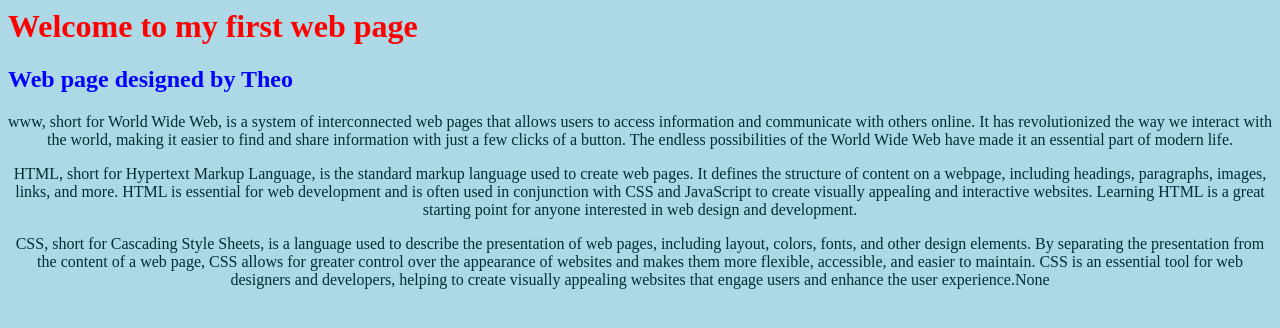
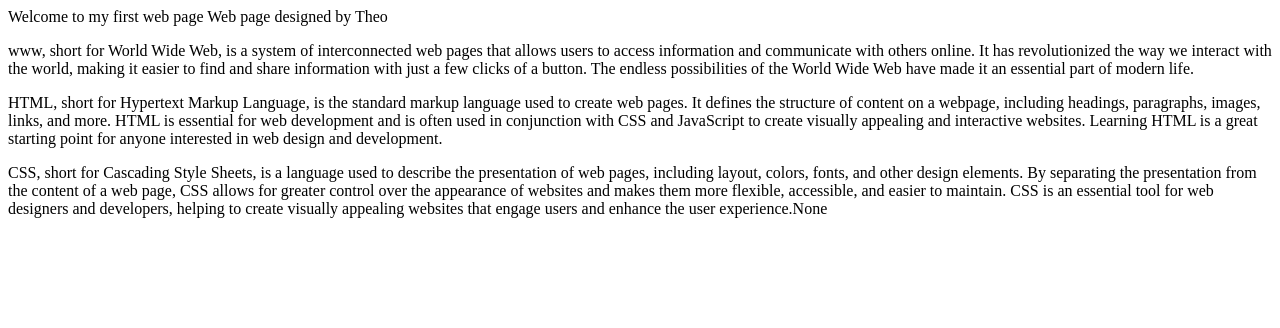
Before and after one commit to cse23-080/Hello-World, a plain HTML site: page index.html in a window 1280 px wide. Drawn offline with Linux system fonts and the light colour scheme.

Commit message:
Update index.html

```diff
--- a/index.html
+++ b/index.html
@@ -2,17 +2,10 @@
   <head>
 
    <title> First Webpage </title>
-    <style>
-      p
-       {color: #022D36;
-        text-align: center;
-       }
-    </style>
   </head>
   <body>
-    <body style="background-color: lightblue;">
-    <h1 style = "color: red;">Welcome to my first web page</h1>
-    <h2 style = "color: blue;">Web page designed by Theo</h2>
+    <h>Welcome to my first web page</h>
+    <h>Web page designed by Theo</h>
     <p>www, short for World Wide Web, is a system of interconnected web pages that allows users to access information and communicate with others online. It has revolutionized the way we interact with the world, making it easier to find and share information with just a few clicks of a button. The endless possibilities of the World Wide Web have made it an essential part of modern life.</p>
     <p>HTML, short for Hypertext Markup Language, is the standard markup language used to create web pages. It defines the structure of content on a webpage, including headings, paragraphs, images, links, and more. HTML is essential for web development and is often used in conjunction with CSS and JavaScript to create visually appealing and interactive websites. Learning HTML is a great starting point for anyone interested in web design and development.</p>
     <p>CSS, short for Cascading Style Sheets, is a language used to describe the presentation of web pages, including layout, colors, fonts, and other design elements. By separating the presentation from the content of a web page, CSS allows for greater control over the appearance of websites and makes them more flexible, accessible, and easier to maintain. CSS is an essential tool for web designers and developers, helping to create visually appealing websites that engage users and enhance the user experience.None</p>
```
